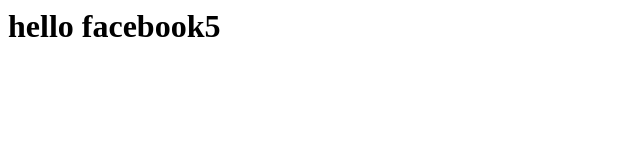
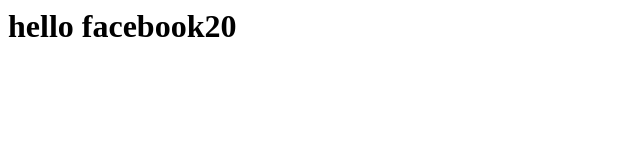
Before and after one commit to phuongnam262/Test, a plain HTML site: page index.html in a window 1280 px wide. Shown: the full height of the page, 0-640 px from the left. Drawn offline with Linux system fonts and the light colour scheme.

Commit message:
up index

```diff
--- a/index.html
+++ b/index.html
@@ -1 +1 @@
-<h1>hello facebook5</h1>
+<h1>hello facebook20</h1>
```
